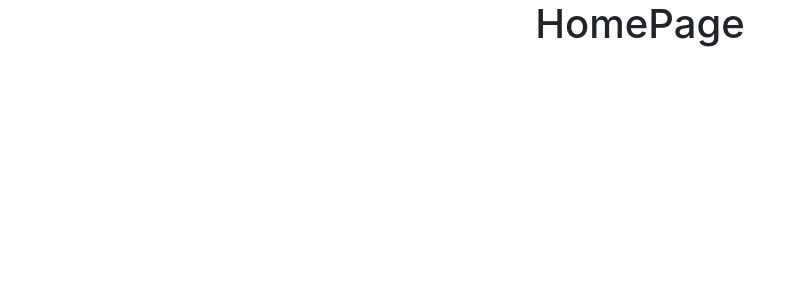
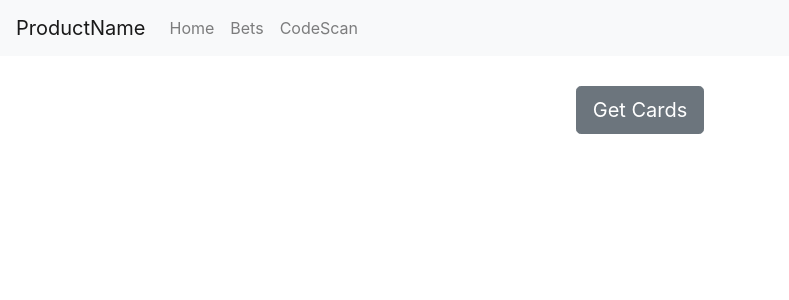
Before and after one commit to Temilol/NFLPrototype, a React (Create React App) app: page / in a window 1280 px wide. Shown: the top 300 px of the page, without its empty margins (0-789 px from the left). Built offline with nearby package versions, Linux system fonts and the light colour scheme.

Commit message:
Added the starter pack modal

```diff
--- a/src/assets/data/playerCards.js
+++ b/src/assets/data/playerCards.js
@@ -1,6 +1,6 @@
 const playerCards = [
-  {id: 1, first_name: "Cam", last_name: "Newton", rating: 87, jersey_number: 1, tier: "Silver", team: "Carolina Panthers", position:"QB", card_image: '../playerCards/newton_cam.png'  },
-  {id: 2, first_name: "Marshawn", last_name: "Lynch", rating: 95, jersey_number: 24, tier: "Silver", team: "Oakland Raiders", position:"HB", card_image: '../playerCards/lynch_marshawn.png'  },
+  {id: 1, first_name: "Cam", last_name: "Newton", rating: 87, jersey_number: 1, tier: "Silver", team: "Carolina Panthers", position:"QB", card_image: 'newton_cam.png'  },
+  {id: 2, first_name: "Marshawn", last_name: "Lynch", rating: 95, jersey_number: 24, tier: "Silver", team: "Oakland Raiders", position:"HB", card_image: '../assets/playerCards/lynch_marshawn.png'  },
   {id: 3, first_name: "Luke", last_name: "Stocker", rating: 0, jersey_number: 88, tier: "Silver", team: "Tennessee Titans", position:"TE", card_image: ''  },
   {id: 4, first_name: "Deandre", last_name: "Hopkins", rating: 0, jersey_number: 10, tier: "Silver", team: "Tennessee Titans", position:"FS", card_image: ''  },
   {id: 5, first_name: "Adrian", last_name: "Clayborn", rating: 0, jersey_number: 24, tier: "Silver", team: "Oakland Raiders", position:"WR", card_image: ''  },
--- /dev/null
+++ b/src/components/Cardd/Cards.js
@@ -0,0 +1,20 @@
+import React from 'react'
+import {Card, Button} from 'react-bootstrap'
+
+class Cards extends React.Component {
+  render() {
+    console.log(this.props.data.card_image);
+    return (
+      <Card style={{ width: '15rem' }}>
+        <Card.Body>
+          <Card.Title>{this.props.data.first_name} {this.props.data.last_name}</Card.Title>
+          <Card.Img variant="top" src={this.props.data.card_image} />
+          <Card.Text>
+          </Card.Text>
+        </Card.Body>
+      </Card>
+    )
+  }
+}
+
+export default Cards
--- /dev/null
+++ b/src/components/Nav/NavigationBar.css
@@ -0,0 +1,3 @@
+.NavbarEx {
+  margin-bottom: 30px;
+}
--- /dev/null
+++ b/src/components/Nav/NavigationBar.js
@@ -0,0 +1,23 @@
+import React from 'react'
+import {Navbar, Nav} from 'react-bootstrap'
+import './NavigationBar.css'
+
+class NavigationBar extends React.Component {
+  render() {
+    return(
+      <Navbar bg="light" expand="lg" className="NavbarEx">
+        <Navbar.Brand href="/">ProductName</Navbar.Brand>
+        <Navbar.Toggle aria-controls="basic-navbar-nav" />
+        <Navbar.Collapse id="basic-navbar-nav">
+          <Nav className="mr-auto">
+            <Nav.Link href="/">Home</Nav.Link>
+            <Nav.Link href="">Bets</Nav.Link>
+            <Nav.Link href="">CodeScan</Nav.Link>
+          </Nav>
+        </Navbar.Collapse>
+      </Navbar>
+    )
+  }
+}
+
+export default NavigationBar
--- /dev/null
+++ b/src/components/Starter/StarterPack.css
@@ -0,0 +1,13 @@
+.nameStyle {
+  text-align: center;
+}
+
+.buttonStyle {
+  display: flex;
+  justify-content: center;
+}
+
+.imageStyle {
+  display: flex;
+  justify-content: center;
+}
--- /dev/null
+++ b/src/components/Starter/StarterPack.js
@@ -0,0 +1,57 @@
+import React from 'react'
+import {Button, Modal, Container} from 'react-bootstrap'
+import './StarterPack.css'
+import StarterImage from '../../assets/playerCards/lynch_marshawn.png'
+
+class StarterPack extends React.Component{
+
+  constructor(props, context) {
+    super(props, context)
+    this.handleShow = this.handleShow.bind(this)
+    this.handleExit = this.handleExit.bind(this)
+    this.state = {
+      show: false
+    }
+  }
+
+  handleShow(){
+    this.setState({show: true})
+  }
+
+  handleExit(){
+    this.setState({show: false})
+  }
+
+
+
+
+  render() {
+    return (
+      <>
+        <Button variant="secondary" size="lg" onClick={this.handleShow}> Get Cards </Button>
+
+
+        <Modal
+        aria-labelledby="contained-modal-title-vcenter"
+        centered
+        show={this.state.show} onHide={this.handleExit}>
+           <Modal.Header closeButton>
+             <Modal.Title className="nameStyle">Starter Pack</Modal.Title>
+           </Modal.Header>
+           <Modal.Body>
+            <Container>
+              <img className="imageStyle" src={StarterImage} alt="Starter Icon" />
+            </Container>
+           </Modal.Body>
+           <Modal.Footer  className="buttonStyle">
+             <Button size="lg" variant="secondary" href={"/cards"}>
+               Open
+             </Button>
+           </Modal.Footer>
+         </Modal>
+       </>
+    )
+  }
+}
+
+export default StarterPack;
--- a/src/pages/AddCards/AddCards.js
+++ b/src/pages/AddCards/AddCards.js
@@ -1,7 +1,9 @@
 import React from 'react';
 import {Container } from 'react-bootstrap';
+import playersData from '../../assets/data/playerCards'
+import Cards from '../../components/Cardd/Cards'
 
-
+const playerComponent = playersData.map(playerData => <Cards key={playerData} data={playerData} />)
 
 class AddCards extends React.Component {
 
@@ -10,6 +12,7 @@ class AddCards extends React.Component {
         <Container>
           <div>
             <h1>AddCards</h1>
+            {playerComponent}
           </div>
         </Container>
     )}
--- /dev/null
+++ b/src/pages/Home/Home.css
@@ -0,0 +1,4 @@
+.buttonStyle {
+    flex: 1,
+    justifyContent: 'center',
+}
--- a/src/pages/Home/Home.js
+++ b/src/pages/Home/Home.js
@@ -1,17 +1,18 @@
 import React from 'react';
 import {Container } from 'react-bootstrap';
-
-
+import NavigationBar from '../../components/Nav/NavigationBar'
+import StarterPack from '../../components/Starter/StarterPack'
 
 class Home extends React.Component {
 
     render() {
       return (
-        <Container>
-          <div>
-            <h1>HomePage</h1>
-          </div>
-        </Container>
+        <div>
+          <NavigationBar />
+          <Container>
+            <StarterPack className="buttonStyle" />
+          </Container>
+        </div>
     )}
 };
 
```
Also changed, not shown: 1 other file (tests, documents, lock files or other folders).
